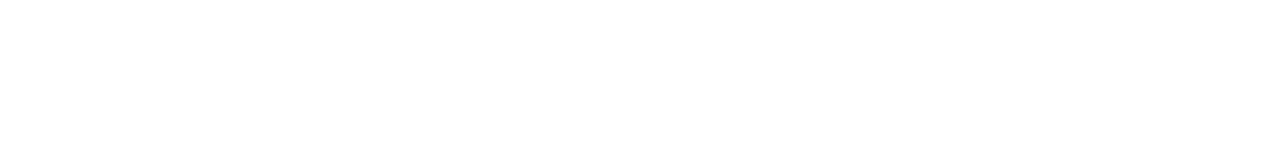
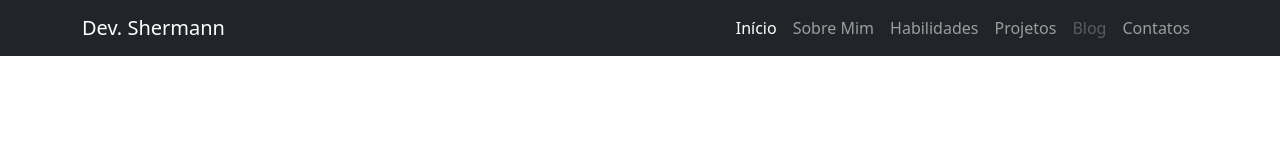
Before and after one commit to AndersonShermann/portfolio, a plain HTML site: page index.html in a window 1280 px wide. Drawn offline with nearby package versions, Linux system fonts and the light colour scheme.

Commit message:
Inseri o menu de navegação

```diff
--- a/index.html
+++ b/index.html
@@ -8,6 +8,27 @@
     <title>Portfolio - Anderson Shermann</title>
 </head>
 <body>
+    <!--Menu navegação-->
+    <nav class="navbar bg-dark navbar-dark navbar-expand-sm sticky-top">
+        <div class="container">
+            <span class="navbar-brand d-flex align-items-center">
+                Dev. Shermann
+            </span>
+            <button class="navbar-toggler" type="button" data-bs-toggle="collapse" data-bs-target="#menuNavbar">
+                <span class="navbar-toggler-icon"></span>
+            </button>
+            <div class="collapse navbar-collapse" id="menuNavbar">
+                <div class="navbar-nav ms-auto">
+                    <a href="#" class="nav-link active text-nowrap">Início</a>
+                    <a href="#" class="nav-link text-nowrap">Sobre Mim</a>
+                    <a href="#" class="nav-link text-nowrap">Habilidades</a>
+                    <a href="#" class="nav-link text-nowrap">Projetos</a>
+                    <a href="#" class="nav-link disabled text-nowrap">Blog</a>
+                    <a href="#" class="nav-link text-nowrap">Contatos<i class="bi bi-person-circle "></i></a>
+                </div>
+            </div>
+        </div>
+    </nav>
 
 
 
```
